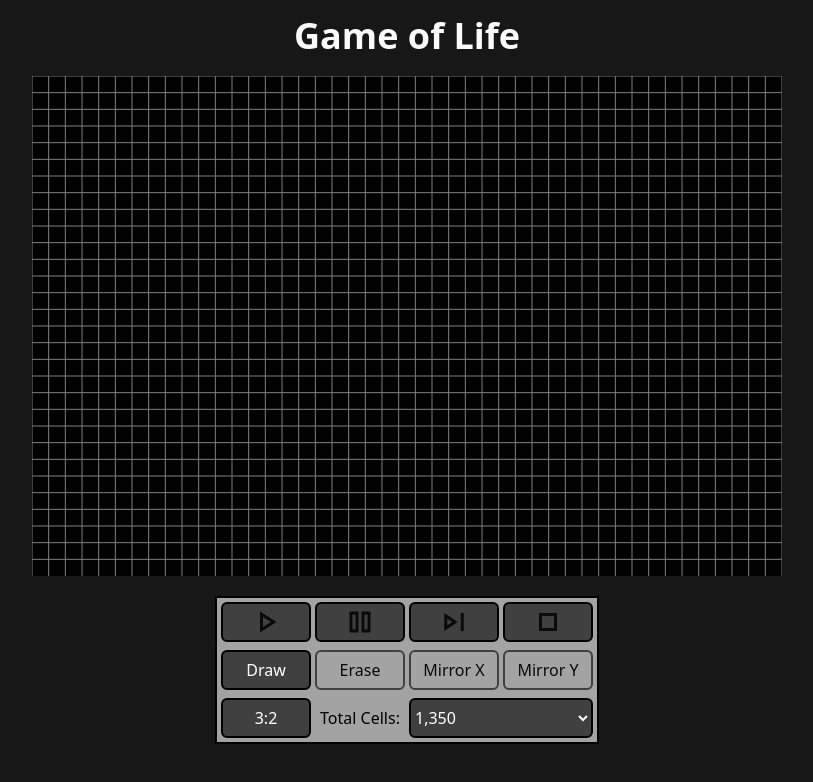
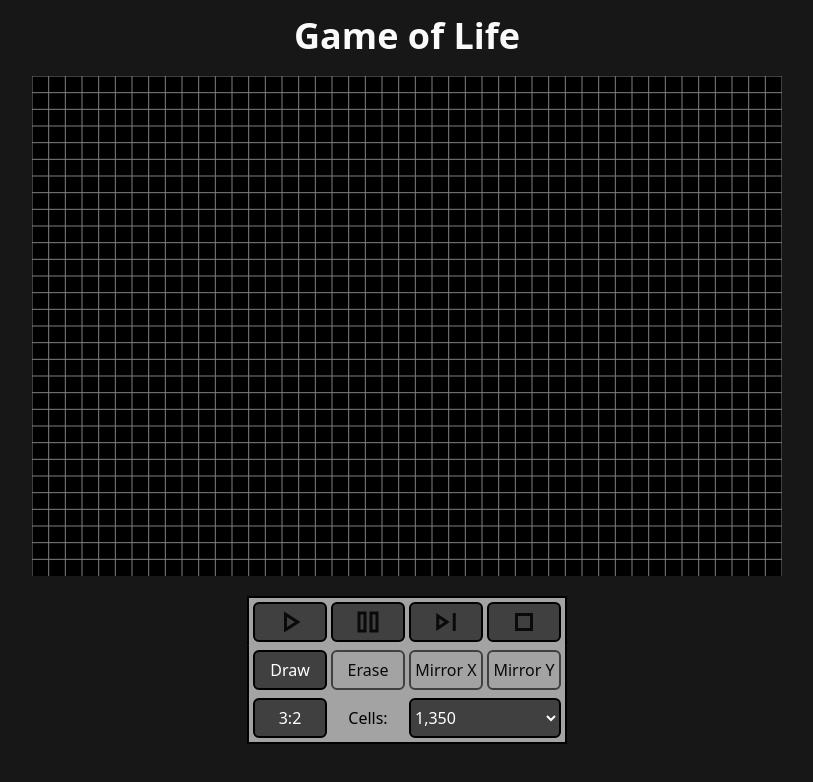
Before and after one commit to jrbarnhart/game-of-life, a React (Vite) app: page / in a window 1280 px wide. Shown: the top 782 px of the page, without its empty margins (233-1046 px from the left). Built offline with nearby package versions, Linux system fonts and the light colour scheme.

Commit message:
Make default control width smaller

```diff
--- a/src/components/GameOfLife/Controls/Controls.tsx
+++ b/src/components/GameOfLife/Controls/Controls.tsx
@@ -163,7 +163,7 @@ const Controls = ({
 
   return (
     <div>
-      <div className="w-96 p-1 grid grid-flow-col gap-x-1 bg-neutral-400 rounded-sm border-2 border-b-0 border-black">
+      <div className="w-80 p-1 grid grid-flow-col gap-x-1 bg-neutral-400 rounded-sm border-2 border-b-0 border-black">
         <button
           aria-label="play"
           onClick={handlePlayClick}
@@ -249,7 +249,7 @@ const Controls = ({
           </svg>
         </button>
       </div>
-      <div className="w-96 p-1 grid grid-flow-col gap-x-1 grid-cols-4 bg-neutral-400 border-2 border-t-0 border-b-0 border-black">
+      <div className="w-80 p-1 grid grid-flow-col gap-x-1 grid-cols-4 bg-neutral-400 border-2 border-t-0 border-b-0 border-black">
         <button
           onClick={handleDrawClick}
           className={`${
@@ -306,7 +306,7 @@ const Controls = ({
       </div>
       <div
         onClick={handleAspectClick}
-        className="w-96 p-1 grid grid-flow-col gap-x-1 grid-cols-4 bg-neutral-400 border-2 border-t-0 border-black"
+        className="w-80 p-1 grid grid-flow-col gap-x-1 grid-cols-4 bg-neutral-400 border-2 border-t-0 border-black"
       >
         <button className="h-10  rounded-md border-2  grid items-center justify-items-center text-white hover:text-orange-400  bg-neutral-700 active:bg-neutral-600  border-black hover:border-orange-400">
           {`${controlRefs.aspect.current.width.toString()}:${controlRefs.aspect.current.height.toString()}`}
@@ -315,7 +315,7 @@ const Controls = ({
           htmlFor="total-cells"
           className="h-10 text-center grid items-center text-black"
         >
-          Total Cells:
+          Cells:
         </label>
         <select
           name="totalCells"
```
